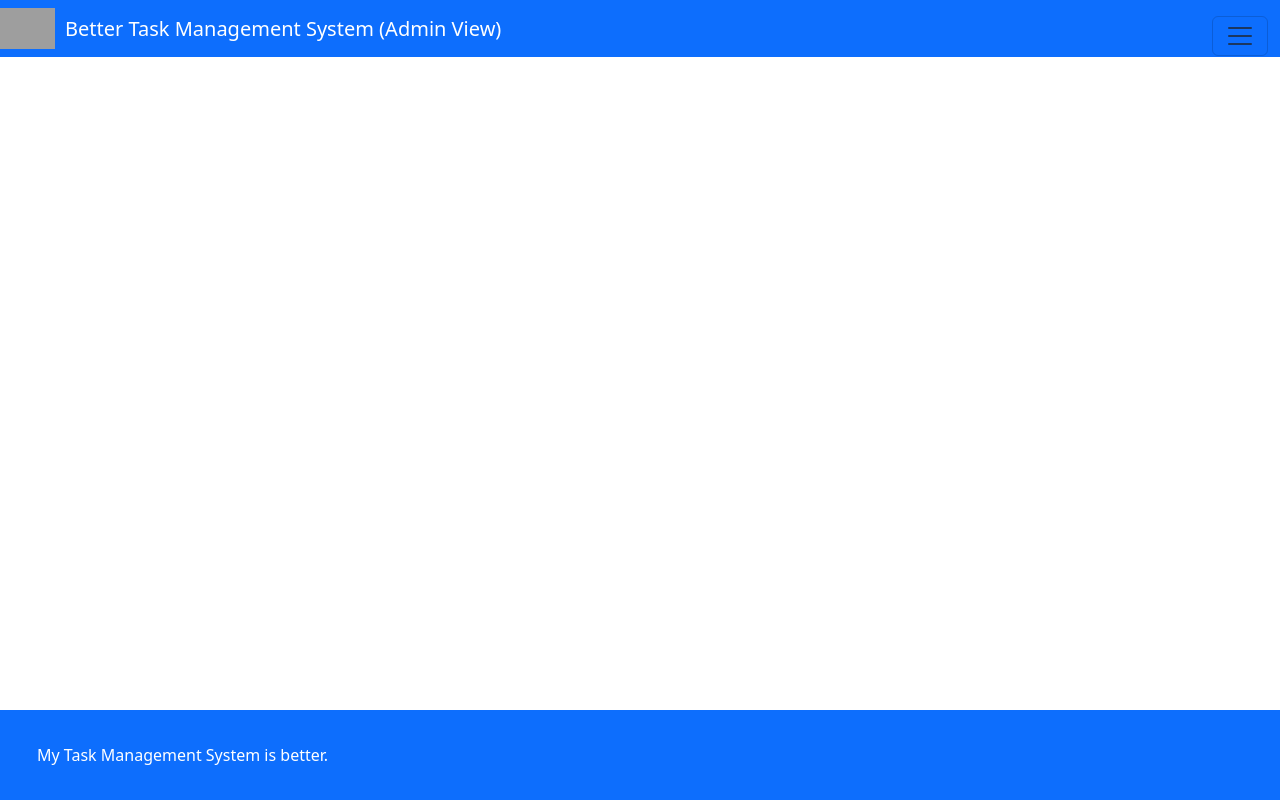
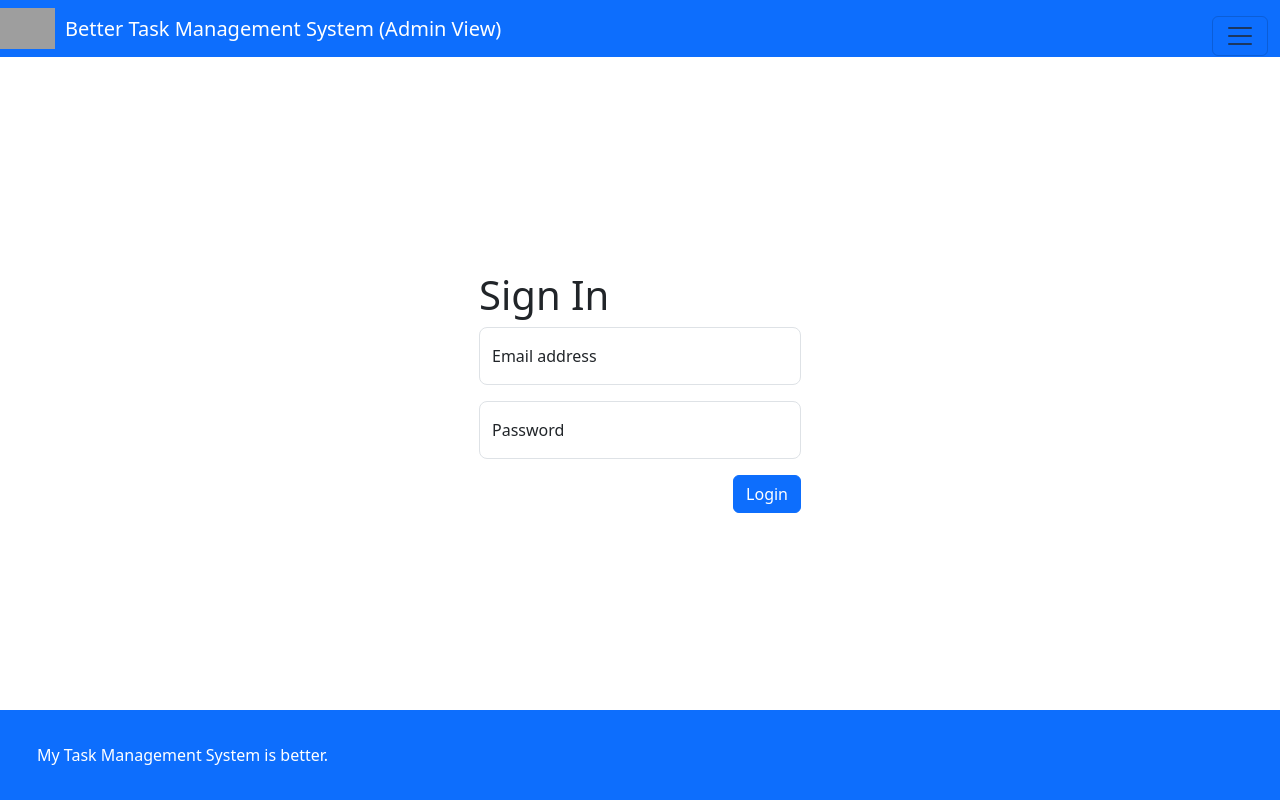
Before and after one commit to ElsonRustemi/task_management_exercise, an Angular app: page /login in a window 1280 px wide. Before the commit this address led to /. Built offline with nearby package versions, Linux system fonts and the light colour scheme; grey boxes are pictures that could not be loaded.

Commit message:
Login Component
Creation of login component UI part

```diff
--- a/src/app/app-routing.module.ts
+++ b/src/app/app-routing.module.ts
@@ -4,6 +4,7 @@ import { AdminTasklistComponent } from './admin-tasklist/admin-tasklist.componen
 import { HomeComponent } from './home/home.component';
 import { SidenavComponent } from './sidenav/sidenav.component';
 import { AboutComponent } from './about/about.component';
+import { LoginComponent } from './login/login.component';
 
 
 const routes: Routes = [
@@ -11,7 +12,7 @@ const routes: Routes = [
   { path: '', redirectTo: '/home', pathMatch: 'full' },
   {path: 'home/tasks', component: AdminTasklistComponent},
   {path: 'home/about', component: AboutComponent},
-
+  {path: 'login', component: LoginComponent},
   {path: 'sidenav', component: SidenavComponent},
 
 ];
--- a/src/app/app.module.ts
+++ b/src/app/app.module.ts
@@ -14,6 +14,7 @@ import { SidenavComponent } from './sidenav/sidenav.component';
 import { HomeComponent } from './home/home.component';
 import { AboutComponent } from './about/about.component';
 import { PaginationComponent } from './admin-tasklist/pagination/pagination.component';
+import { LoginComponent } from './login/login.component';
 
 @NgModule({
   declarations: [
@@ -26,7 +27,8 @@ import { PaginationComponent } from './admin-tasklist/pagination/pagination.comp
     SidenavComponent,
     HomeComponent,
     AboutComponent,
-    PaginationComponent
+    PaginationComponent,
+    LoginComponent
   ],
   imports: [
     FormsModule,
--- /dev/null
+++ b/src/app/login/login.component.html
@@ -0,0 +1,18 @@
+<div class="position-absolute top-50 start-50 translate-middle mb-3">
+    <form>
+        <h1 class="display-6">Sign In</h1>
+        <div class="form-floating mb-3">
+            <input type="email" class="form-control form-control-lg" id="floatingInput" placeholder="name@example.com">
+            <label for="floatingInput">Email address</label>
+        </div>
+        <div class="form-floating mb-3">
+            <input type="password" class="form-control form-control-lg" id="floatingPassword" placeholder="Password">
+            <label for="floatingPassword">Password</label>
+        </div>
+        <div class="d-flex justify-content-end mb-3">
+            <button type="button" class="btn btn-primary" [routerLink]="['/']">Login</button>
+        </div>
+    </form>
+</div>
+
+<router-outlet></router-outlet>
--- a/src/app/sidenav/sidenav.component.html
+++ b/src/app/sidenav/sidenav.component.html
@@ -33,7 +33,7 @@
               <i class="bi bi-info-circle mx-3"></i>About</a>
           </li>
           <li class="nav-item mt-2">
-            <a class="nav-link active" aria-current="page" href="#" data-bs-dismiss="offcanvas">
+            <a class="nav-link active" aria-current="page" href="#" routerLink="/login" data-bs-dismiss="offcanvas">
               <i class="bi bi-door-open mx-3"></i>Logout</a>
           </li>
         </ul>
```
Also changed, not shown: src/app/login/login.component.ts (added, +10 -0 lines), src/app/login/login.component.css (added), 1 other file (tests, documents, lock files or other folders).
